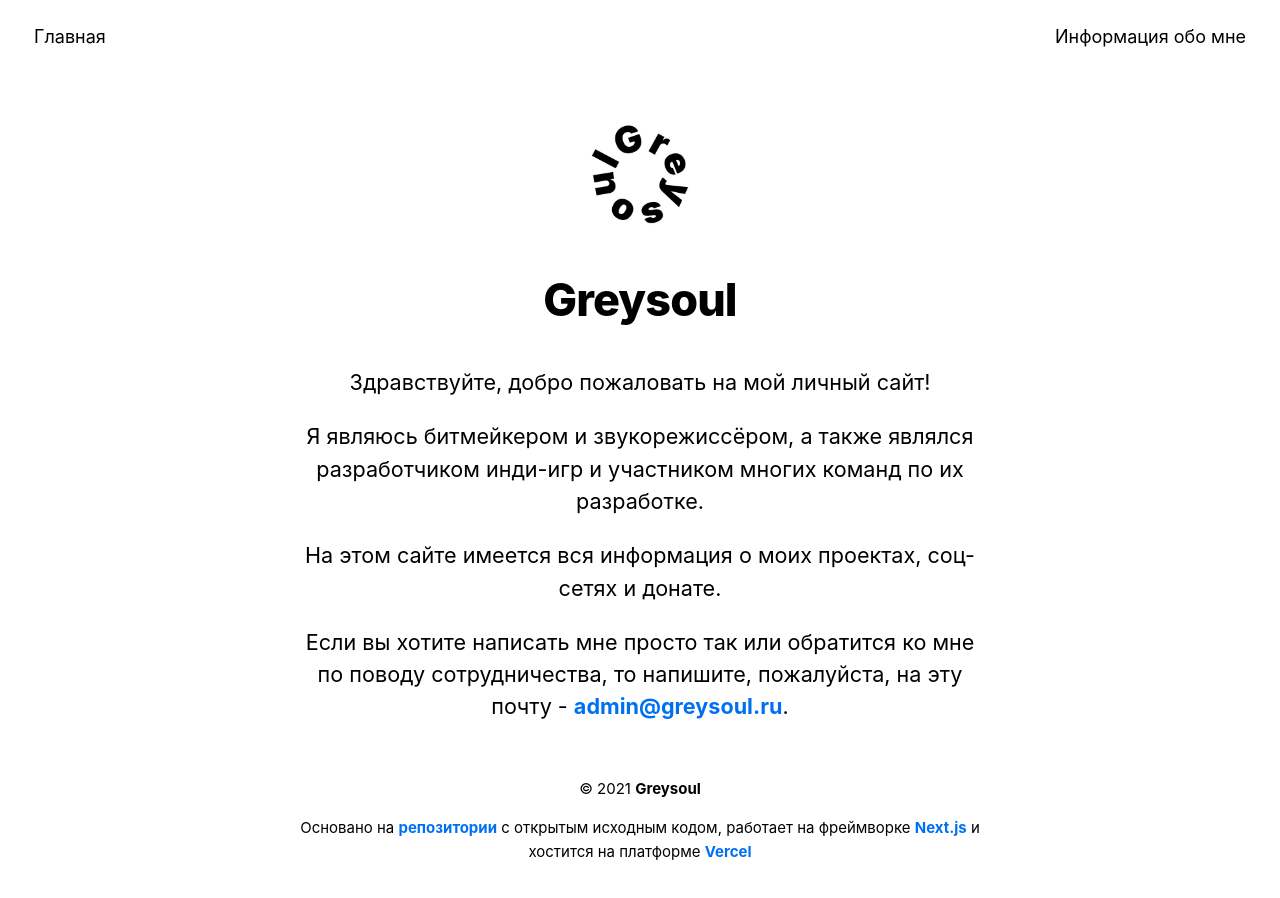
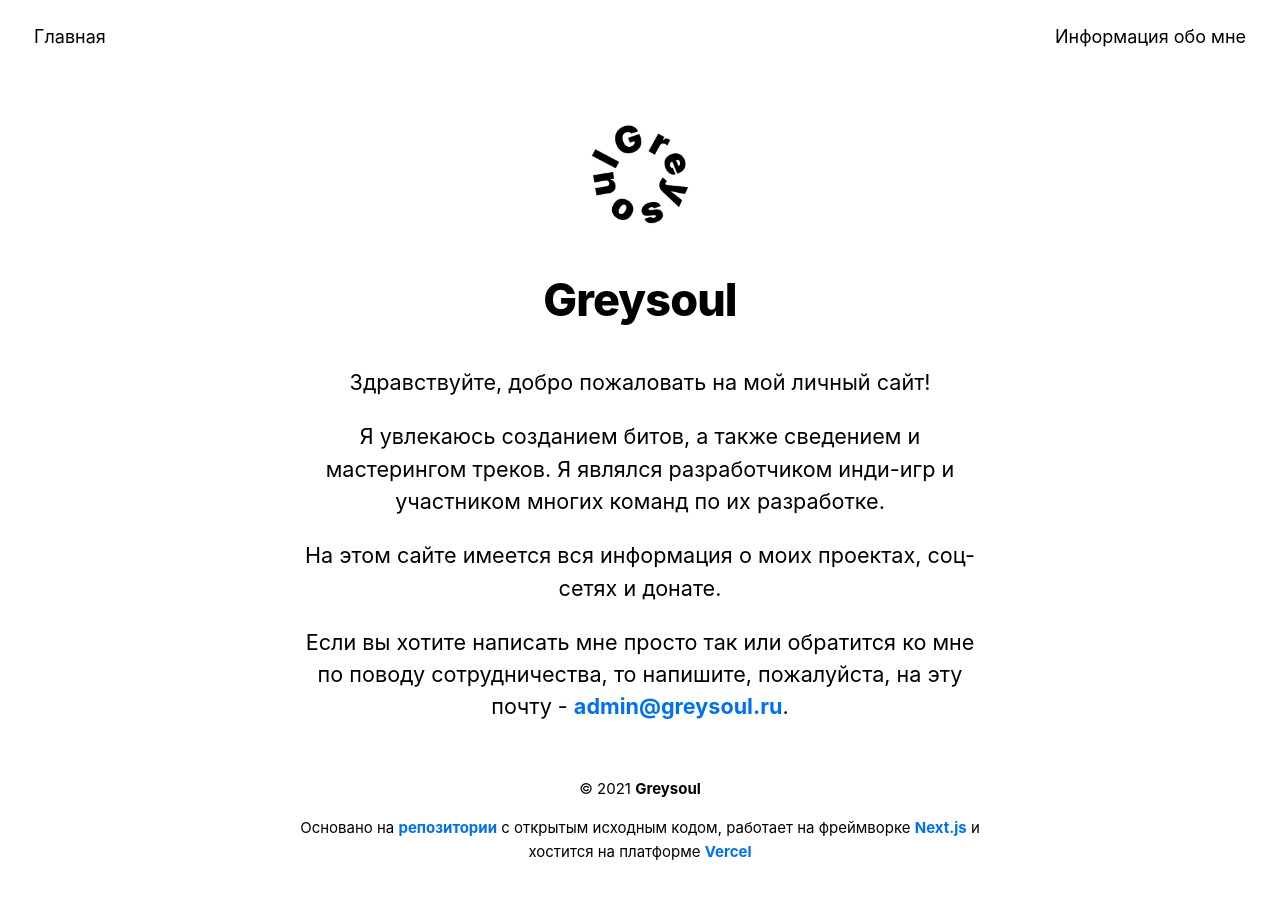
Before and after one commit to realgreysoul/website, a Next.js app: page / in a window 1280 px wide. Shown: the top 898 px of the page. Built offline with nearby package versions, Linux system fonts and the light colour scheme.

Commit message:
Update index.js

```diff
--- a/pages/index.js
+++ b/pages/index.js
@@ -11,7 +11,7 @@ export default function Home({ allPostsData }) {
       </Head>
       <section className={utilStyles.headingHd}>
         <p>Здравствуйте, добро пожаловать на мой личный сайт!</p>
-        <p>Я являюсь битмейкером и звукорежиссёром, а также являлся разработчиком инди-игр и участником многих команд по их разработке.</p>
+        <p>Я увлекаюсь созданием битов, а также сведением и мастерингом треков. Я являлся разработчиком инди-игр и участником многих команд по их разработке.</p>
         <p>На этом сайте имеется вся информация о моих проектах, соц-сетях и донате.</p>
         <p>Если вы хотите написать мне просто так или обратится ко мне по поводу сотрудничества, то напишите, пожалуйста, на эту почту - <a href={`mailto:admin@greysoul.ru`}><strong>admin@greysoul.ru</strong></a>.</p>
       </section>
```
